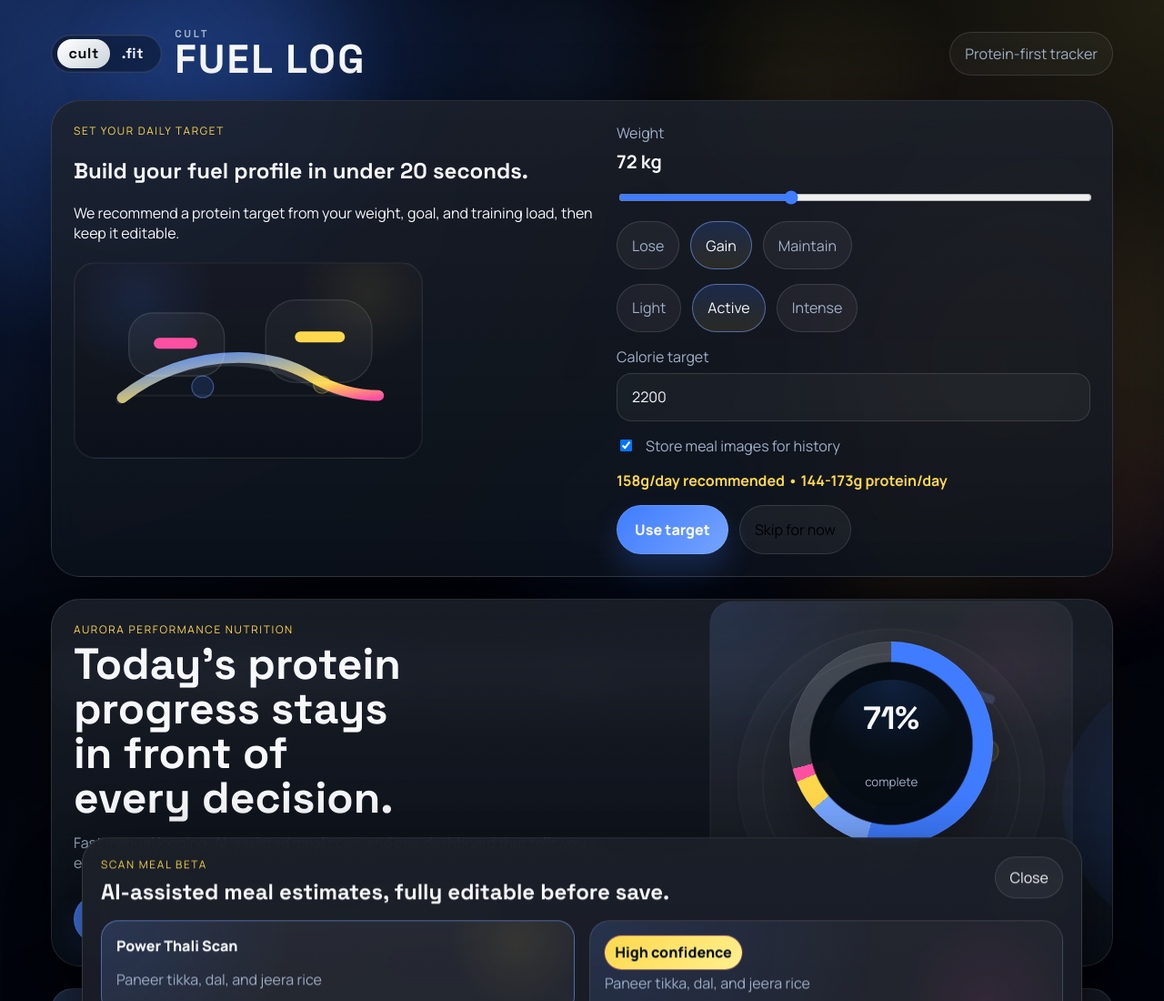
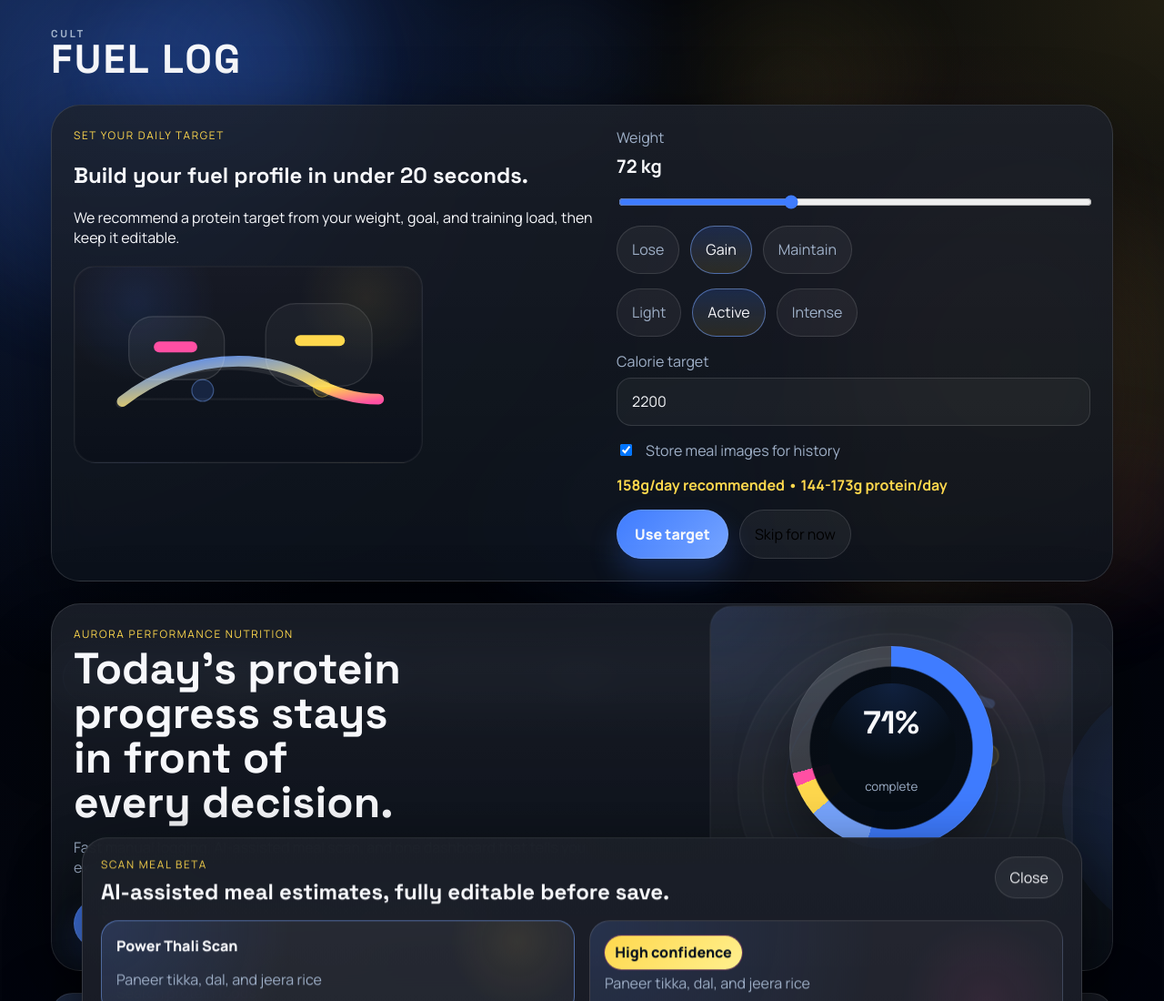
Before and after one commit to irakaushik/protein-fuel-lab, a website: page index.html in a window 1280 px wide. Shown: the top 1100 px of the page at 91% size. Drawn offline with Linux system fonts and the light colour scheme.

Commit message:
fix: simplify header branding

```diff
--- a/index.html
+++ b/index.html
@@ -17,16 +17,11 @@
     <main class="app-shell">
       <header class="topbar">
         <div class="brand-lockup" aria-label="Cult Fuel Log logo">
-          <div class="cult-brand" aria-label="Cult brand">
-            <span class="cult-brand-chip">cult</span>
-            <span class="cult-brand-fit">.fit</span>
-          </div>
           <div class="product-wordmark">
             <span class="product-wordmark-kicker">CULT</span>
             <h1 class="product-wordmark-title">FUEL LOG</h1>
           </div>
         </div>
-        <p class="topbar-chip">Protein-first tracker</p>
       </header>
 
       <section class="setup-card" id="setup-card">
--- a/styles.css
+++ b/styles.css
@@ -122,49 +122,14 @@
 .topbar {
   display: flex;
   align-items: center;
-  justify-content: space-between;
+  justify-content: flex-start;
   gap: 1rem;
-  margin-bottom: 1.5rem;
+  margin-bottom: 1.8rem;
 }
 
 .brand-lockup {
-  display: inline-flex;
-  align-items: center;
-  gap: 0.9rem;
-}
-
-.cult-brand {
-  display: inline-flex;
-  align-items: center;
-  width: fit-content;
-  padding: 0.28rem 0.38rem;
-  border-radius: 999px;
-  border: 1px solid rgba(255, 255, 255, 0.14);
-  background: rgba(0, 0, 0, 0.34);
-  box-shadow: inset 0 0 0 1px rgba(255,255,255,0.05);
-}
-
-.cult-brand-chip,
-.cult-brand-fit {
-  display: inline-flex;
-  align-items: center;
-  justify-content: center;
-  min-height: 2rem;
-  padding: 0.1rem 0.78rem;
-  font-family: "Space Grotesk", sans-serif;
-  font-size: 1rem;
-  font-weight: 700;
-  letter-spacing: 0.04em;
-  border-radius: 999px;
-}
-
-.cult-brand-chip {
-  color: #05090e;
-  background: linear-gradient(135deg, #ffffff, #cfd8de);
-}
-
-.cult-brand-fit {
-  color: var(--text);
+  display: grid;
+  gap: 0.3rem;
 }
 
 .product-wordmark-title,
@@ -205,21 +170,12 @@
   color: var(--yellow);
 }
 
-.topbar-chip,
 .history-chip,
 .nav-item,
 .pill-button,
 .toggle,
 .meal-label {
   color: var(--muted);
-}
-
-.topbar-chip {
-  margin: 0;
-  padding: 0.75rem 1rem;
-  border: 1px solid var(--border);
-  border-radius: 999px;
-  background: rgba(255, 255, 255, 0.04);
 }
 
 .setup-card,
@@ -859,13 +815,7 @@
   }
 
   .brand-lockup {
-    flex-direction: column;
-    align-items: flex-start;
     gap: 0.7rem;
-  }
-
-  .cult-brand {
-    align-self: flex-start;
   }
 
   .ring {
```
Also changed, not shown: tests/app.test.mjs (+2 -1 lines).
